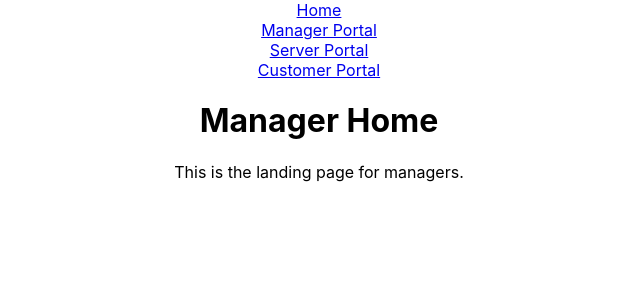
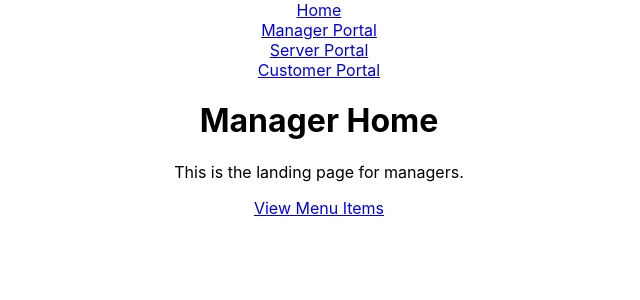
Before and after one commit to al70023/hosting_project_3, a React (Create React App) app in the folder project3_react/: page /ManagerHome in a window 1280 px wide. Shown: the top 300 px of the page, without its empty margins (321-961 px from the left). Built offline with nearby package versions, Linux system fonts and the light colour scheme.

Commit message:
view menu items

```diff
--- a/project3_react/src/ManagerHome.js
+++ b/project3_react/src/ManagerHome.js
@@ -1,15 +1,21 @@
 import React from 'react';
+import {Link} from 'react-router-dom';
 //import './ManagerHome.css';
 
 function ManagerHome(){
     return(
-        <div >
+    <div >
         <div class="homeTopContainer">
             <h1>
                 Manager Home
             </h1>
         <p>This is the landing page for managers.</p>
         </div>
+        <div>
+        <Link activeClassName="active" to={'/MenuItems'}>
+        <a>View Menu Items</a>
+        </Link>
+        </div>
     </div>
     );
 }
--- a/project3_react/src/MenuItems.js
+++ b/project3_react/src/MenuItems.js
@@ -1,5 +1,6 @@
 import React from 'react';
 import { useState, useEffect, Fragment } from 'react';
+
 import './MenuItems.css';
 
 function MenuItems() {
```
